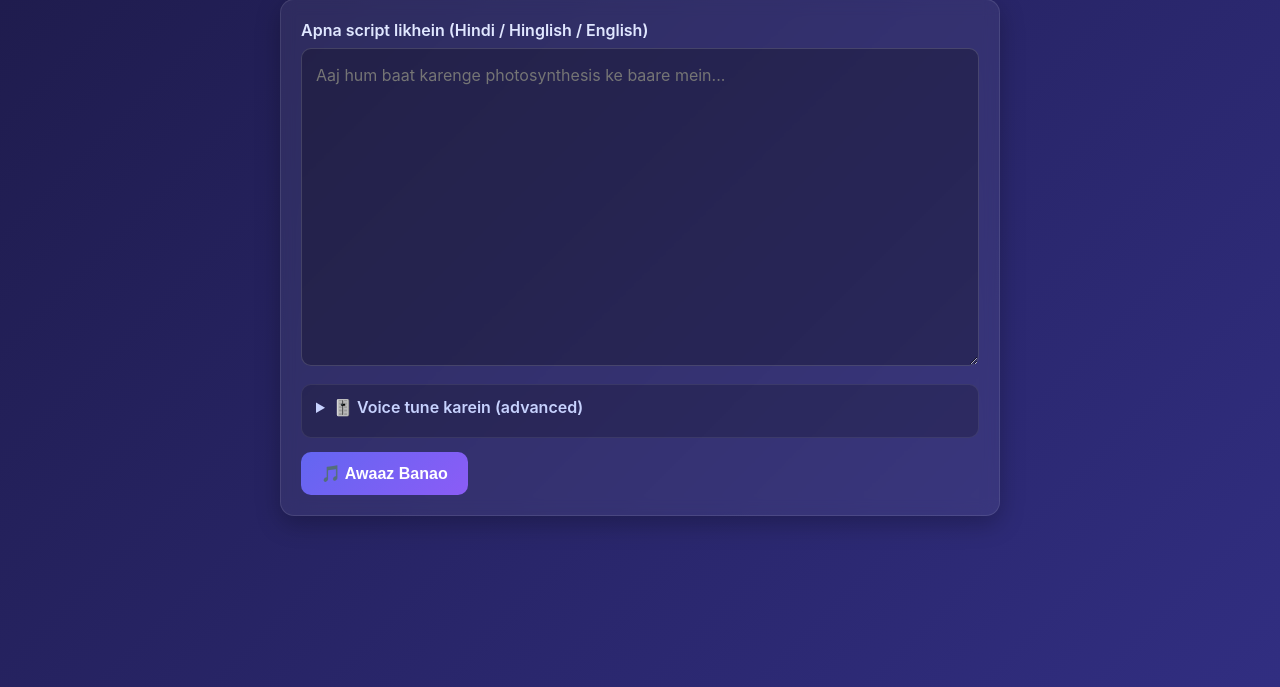
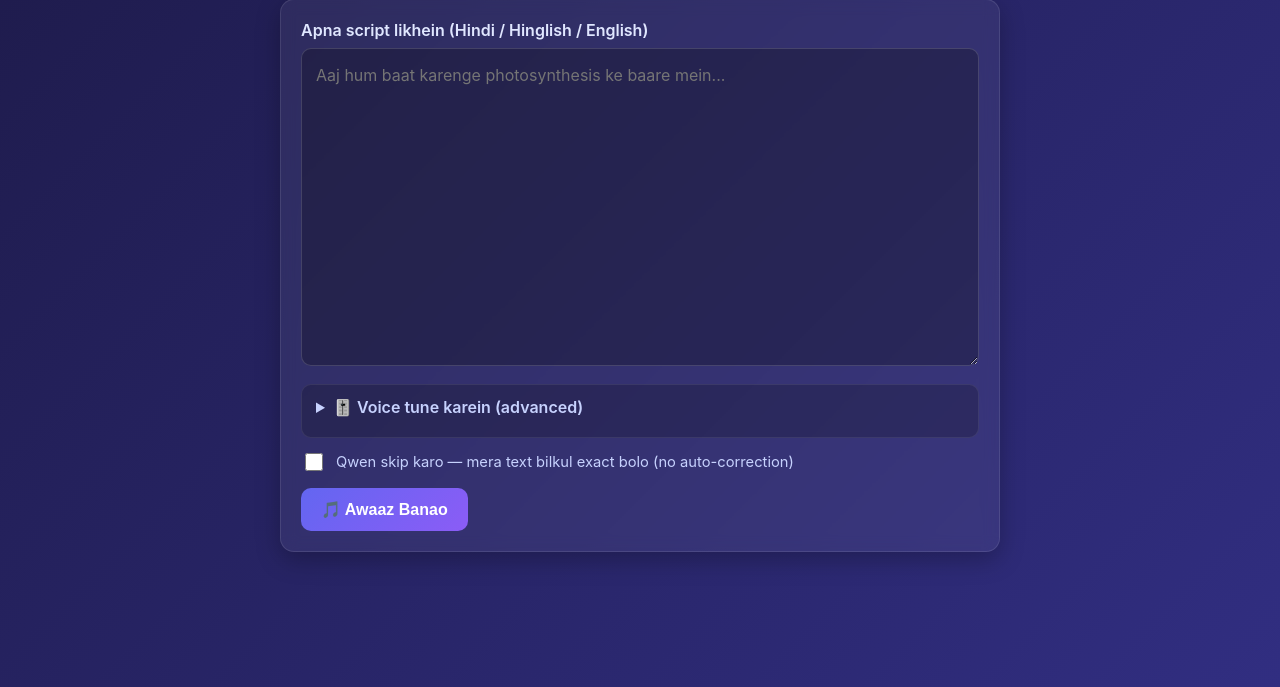
Before and after one commit to saurabhrathi00/text-to-speech, a Flask app: page / in a window 1280 px wide. Shown: the part 113-800 px from the top of the page. Run offline with Flask 3, Linux system fonts and the light colour scheme.

Commit message:
Make normalized text editable + add skip-Qwen option
Two improvements based on feedback that Qwen normalization sometimes
produces mistakes:

1. Normalized text now shows in an editable textarea after generation,
   with a "Re-generate from edits" button that calls a new /tts endpoint
   (skips Qwen, goes straight to TTS).
2. New "Skip Qwen" checkbox before generation — sends raw user text
   directly to TTS for cases where the user wants exact pronunciation
   with no auto-correction.

New endpoints:
- POST /normalize — Qwen only, returns normalized text
- POST /tts — TTS only, accepts text as-is
- POST /generate — unchanged, but accepts skip_normalize flag

Co-Authored-By: Claude Opus 4.7 (1M context) <noreply@anthropic.com>

```diff
--- a/app.py
+++ b/app.py
@@ -57,6 +57,56 @@ def manifest():
     return send_from_directory(BASE_DIR / "static", "manifest.json", mimetype="application/manifest+json")
 
 
+def _build_voice_description(voice: dict) -> str:
+    custom_desc = (voice.get("custom") or "").strip()
+    if custom_desc:
+        return custom_desc
+    return build_description(
+        speaker=voice.get("speaker", "rohit"),
+        speed=voice.get("speed", "moderate"),
+        pitch=voice.get("pitch", "low"),
+        expressivity=voice.get("expressivity", "expressive"),
+    )
+
+
+@app.route("/normalize", methods=["POST"])
+def normalize():
+    data = request.get_json(silent=True) or {}
+    text = (data.get("text") or "").strip()
+    if not text:
+        return jsonify({"error": "Pehle kuch type karein"}), 400
+    try:
+        normalized = normalize_text(text)
+    except OllamaError:
+        return jsonify({"error": "Qwen server se connect nahi ho paya"}), 502
+    return jsonify({"normalized_text": normalized})
+
+
+@app.route("/tts", methods=["POST"])
+def tts():
+    data = request.get_json(silent=True) or {}
+    text = (data.get("text") or "").strip()
+    if not text:
+        return jsonify({"error": "Pehle kuch type karein"}), 400
+
+    description = _build_voice_description(data.get("voice") or {})
+    filename = f"output_{int(time.time())}_{uuid.uuid4().hex[:6]}.wav"
+    out_path = AUDIO_DIR / filename
+
+    try:
+        synthesize(text, str(out_path), description=description)
+    except Exception:
+        traceback.print_exc()
+        return jsonify({"error": "Awaaz generate nahi ho payi, dobara try karein"}), 500
+
+    _prune_old_audio()
+
+    return jsonify({
+        "audio_url": f"/audio/{filename}",
+        "description_used": description,
+    })
+
+
 @app.route("/generate", methods=["POST"])
 def generate():
     data = request.get_json(silent=True) or {}
@@ -64,22 +114,16 @@ def generate():
     if not text:
         return jsonify({"error": "Pehle kuch type karein"}), 400
 
-    voice = data.get("voice") or {}
-    custom_desc = (voice.get("custom") or "").strip()
-    if custom_desc:
-        description = custom_desc
+    skip_normalize = bool(data.get("skip_normalize"))
+    description = _build_voice_description(data.get("voice") or {})
+
+    if skip_normalize:
+        normalized = text
     else:
-        description = build_description(
-            speaker=voice.get("speaker", "rohit"),
-            speed=voice.get("speed", "moderate"),
-            pitch=voice.get("pitch", "low"),
-            expressivity=voice.get("expressivity", "expressive"),
-        )
-
-    try:
-        normalized = normalize_text(text)
-    except OllamaError:
-        return jsonify({"error": "Qwen server se connect nahi ho paya"}), 502
+        try:
+            normalized = normalize_text(text)
+        except OllamaError:
+            return jsonify({"error": "Qwen server se connect nahi ho paya"}), 502
 
     filename = f"output_{int(time.time())}_{uuid.uuid4().hex[:6]}.wav"
     out_path = AUDIO_DIR / filename
--- a/static/style.css
+++ b/static/style.css
@@ -108,13 +108,50 @@ button.primary:disabled { opacity: 0.5; cursor: not-allowed; }
 
 .hidden { display: none !important; }
 
-.normalized {
+.normalized-edit {
+  width: 100%;
+  margin-top: 8px;
+  padding: 12px;
   background: rgba(0,0,0,0.25);
-  padding: 12px;
+  border: 1px solid rgba(255,255,255,0.15);
   border-radius: 8px;
-  white-space: pre-wrap;
+  color: #fff;
+  font-family: inherit;
+  font-size: 1rem;
   line-height: 1.7;
+  resize: vertical;
 }
+.normalized-edit:focus { outline: 2px solid #818cf8; }
+
+.checkbox-row {
+  display: flex;
+  align-items: center;
+  gap: 10px;
+  margin-top: 12px;
+  color: #c7d2fe;
+  font-size: 0.92rem;
+  cursor: pointer;
+}
+.checkbox-row input[type="checkbox"] {
+  width: 18px;
+  height: 18px;
+  accent-color: #8b5cf6;
+  cursor: pointer;
+}
+
+button.secondary {
+  margin-top: 10px;
+  padding: 10px 16px;
+  font-size: 0.95rem;
+  font-weight: 600;
+  background: rgba(255,255,255,0.08);
+  color: #e0e7ff;
+  border: 1px solid rgba(255,255,255,0.18);
+  border-radius: 10px;
+  cursor: pointer;
+}
+button.secondary:hover { background: rgba(255,255,255,0.14); }
+button.secondary:disabled { opacity: 0.5; cursor: not-allowed; }
 
 details summary {
   cursor: pointer;
--- a/templates/index.html
+++ b/templates/index.html
@@ -67,6 +67,11 @@
         </div>
       </details>
 
+      <label class="checkbox-row">
+        <input type="checkbox" id="skipNormalize" />
+        <span>Qwen skip karo — mera text bilkul exact bolo (no auto-correction)</span>
+      </label>
+
       <button id="generateBtn" class="primary">🎵 Awaaz Banao</button>
 
       <div id="status" class="status hidden">
@@ -78,10 +83,9 @@
     </section>
 
     <section id="resultSection" class="card hidden">
-      <details open>
-        <summary>Normalized text (preview)</summary>
-        <p id="normalizedText" class="normalized"></p>
-      </details>
+      <label class="label" for="normalizedEdit">Normalized text — yahan edit karke dobara bana sakte ho</label>
+      <textarea id="normalizedEdit" rows="4" class="normalized-edit"></textarea>
+      <button id="regenBtn" class="secondary">🔁 Is text se dobara banao</button>
 
       <div class="player-row">
         <audio id="audioPlayer" controls></audio>
@@ -98,14 +102,26 @@
     }
 
     const btn = document.getElementById('generateBtn');
+    const regenBtn = document.getElementById('regenBtn');
     const scriptEl = document.getElementById('script');
+    const skipEl = document.getElementById('skipNormalize');
     const status = document.getElementById('status');
     const statusText = document.getElementById('statusText');
     const errorEl = document.getElementById('error');
     const result = document.getElementById('resultSection');
-    const normalizedEl = document.getElementById('normalizedText');
+    const normalizedEdit = document.getElementById('normalizedEdit');
     const audio = document.getElementById('audioPlayer');
     const downloadBtn = document.getElementById('downloadBtn');
+
+    function getVoice() {
+      return {
+        speaker: document.getElementById('speaker').value,
+        speed: document.getElementById('speed').value,
+        pitch: document.getElementById('pitch').value,
+        expressivity: document.getElementById('expressivity').value,
+        custom: document.getElementById('customDesc').value.trim(),
+      };
+    }
 
     function showError(msg) {
       errorEl.textContent = msg;
@@ -114,6 +130,7 @@
     function clearError() { errorEl.classList.add('hidden'); errorEl.textContent = ''; }
     function setLoading(on) {
       btn.disabled = on;
+      regenBtn.disabled = on;
       status.classList.toggle('hidden', !on);
     }
 
@@ -123,25 +140,19 @@
       result.classList.add('hidden');
       if (!text) { showError('Pehle kuch type karein'); return; }
 
+      const skip = skipEl.checked;
       setLoading(true);
-      statusText.textContent = 'Qwen text ko clean kar raha hai...';
+      statusText.textContent = skip ? 'Awaaz ban rahi hai...' : 'Qwen text ko clean kar raha hai...';
       try {
-        const voice = {
-          speaker: document.getElementById('speaker').value,
-          speed: document.getElementById('speed').value,
-          pitch: document.getElementById('pitch').value,
-          expressivity: document.getElementById('expressivity').value,
-          custom: document.getElementById('customDesc').value.trim(),
-        };
         const res = await fetch('/generate', {
           method: 'POST',
           headers: { 'Content-Type': 'application/json' },
-          body: JSON.stringify({ text, voice })
+          body: JSON.stringify({ text, voice: getVoice(), skip_normalize: skip })
         });
         const data = await res.json();
         if (!res.ok) { showError(data.error || 'Kuch galat ho gaya, dobara koshish karein'); return; }
 
-        normalizedEl.textContent = data.normalized_text;
+        normalizedEdit.value = data.normalized_text;
         audio.src = data.audio_url;
         downloadBtn.href = data.audio_url;
         result.classList.remove('hidden');
@@ -151,6 +162,30 @@
         setLoading(false);
       }
     });
+
+    regenBtn.addEventListener('click', async () => {
+      const text = normalizedEdit.value.trim();
+      clearError();
+      if (!text) { showError('Normalized text khali hai'); return; }
+
+      setLoading(true);
+      statusText.textContent = 'Edited text se awaaz bana raha hai...';
+      try {
+        const res = await fetch('/tts', {
+          method: 'POST',
+          headers: { 'Content-Type': 'application/json' },
+          body: JSON.stringify({ text, voice: getVoice() })
+        });
+        const data = await res.json();
+        if (!res.ok) { showError(data.error || 'Kuch galat ho gaya'); return; }
+        audio.src = data.audio_url;
+        downloadBtn.href = data.audio_url;
+      } catch (e) {
+        showError('Server se connect nahi ho paya');
+      } finally {
+        setLoading(false);
+      }
+    });
   </script>
 </body>
 </html>
```
